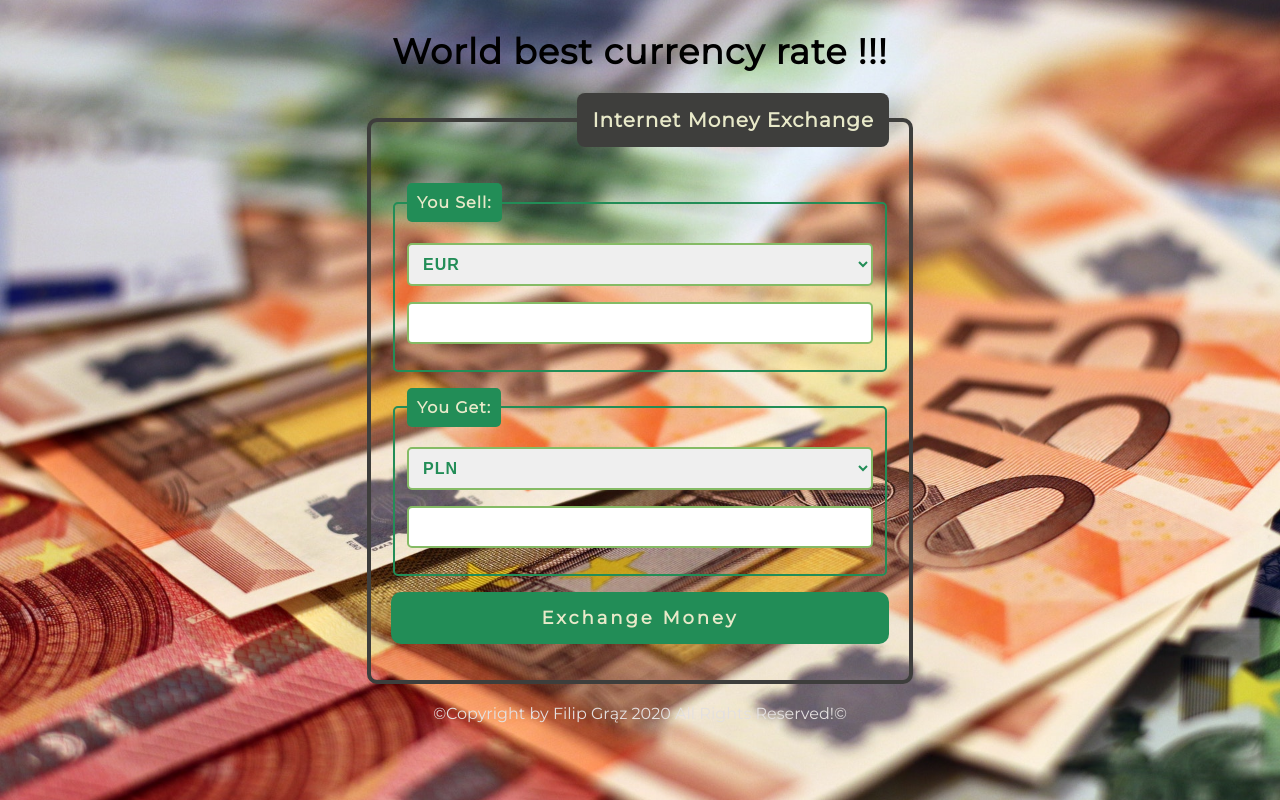
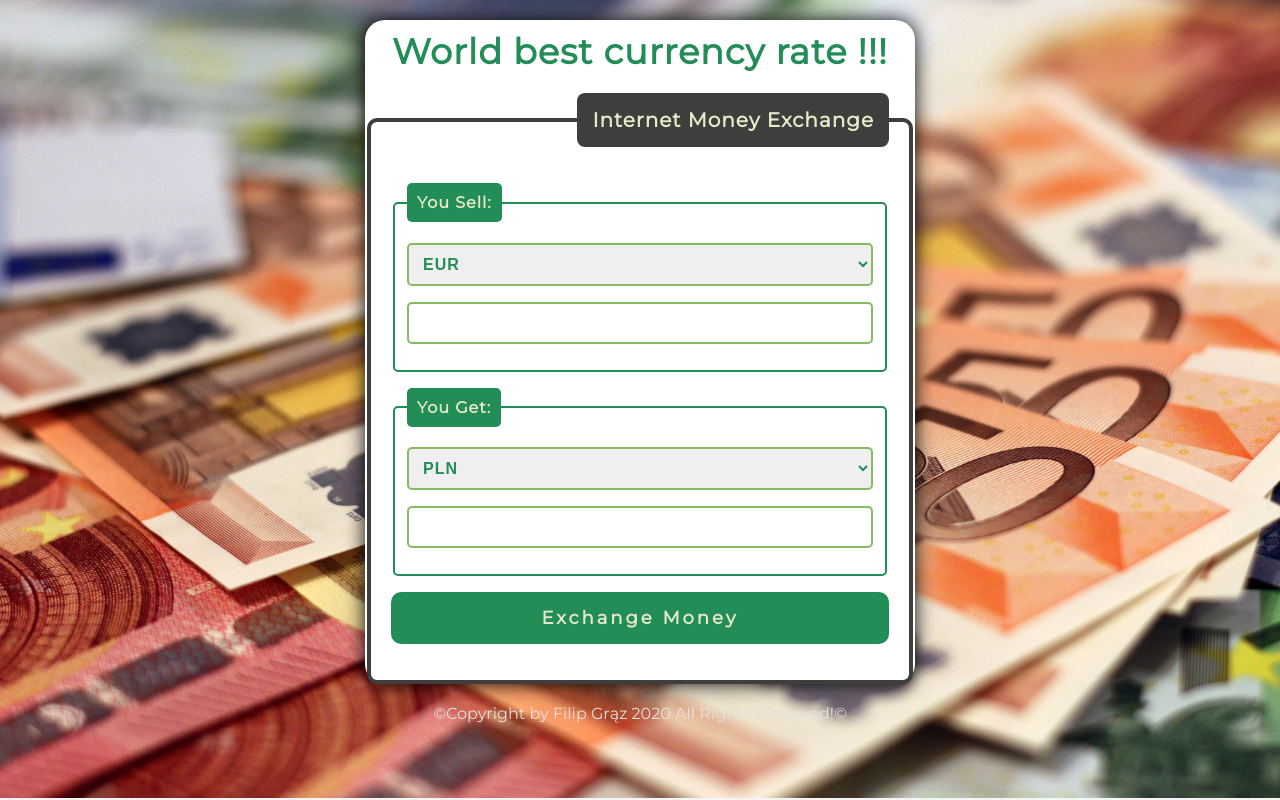
Before and after one commit to FilipGraz/CurrencyConverter, a plain HTML site: page index.html in a window 1280 px wide. Drawn offline with Linux system fonts and the light colour scheme.

Commit message:
background settings added

```diff
--- a/css/container.css
+++ b/css/container.css
@@ -2,10 +2,14 @@
     max-width: 550px;
     margin: 20px auto;
     padding: 20px auto;
+    background: white;
+    box-shadow: 0 0 20px black;
+    border-radius: 20px;
 }
 
 .container__header {
-    color: black;
+    color: #228D57;
+    ;
     font-size: 35px;
     margin: 10px auto;
     text-align: center;
--- a/css/style.css
+++ b/css/style.css
@@ -15,7 +15,8 @@ html {
     background-repeat: no-repeat;
     background-position: center;
     background-size: cover;
-    background-attachment: fixed;
+    justify-content: center;
+    align-items: center;
 }
 
 .footer {
```
